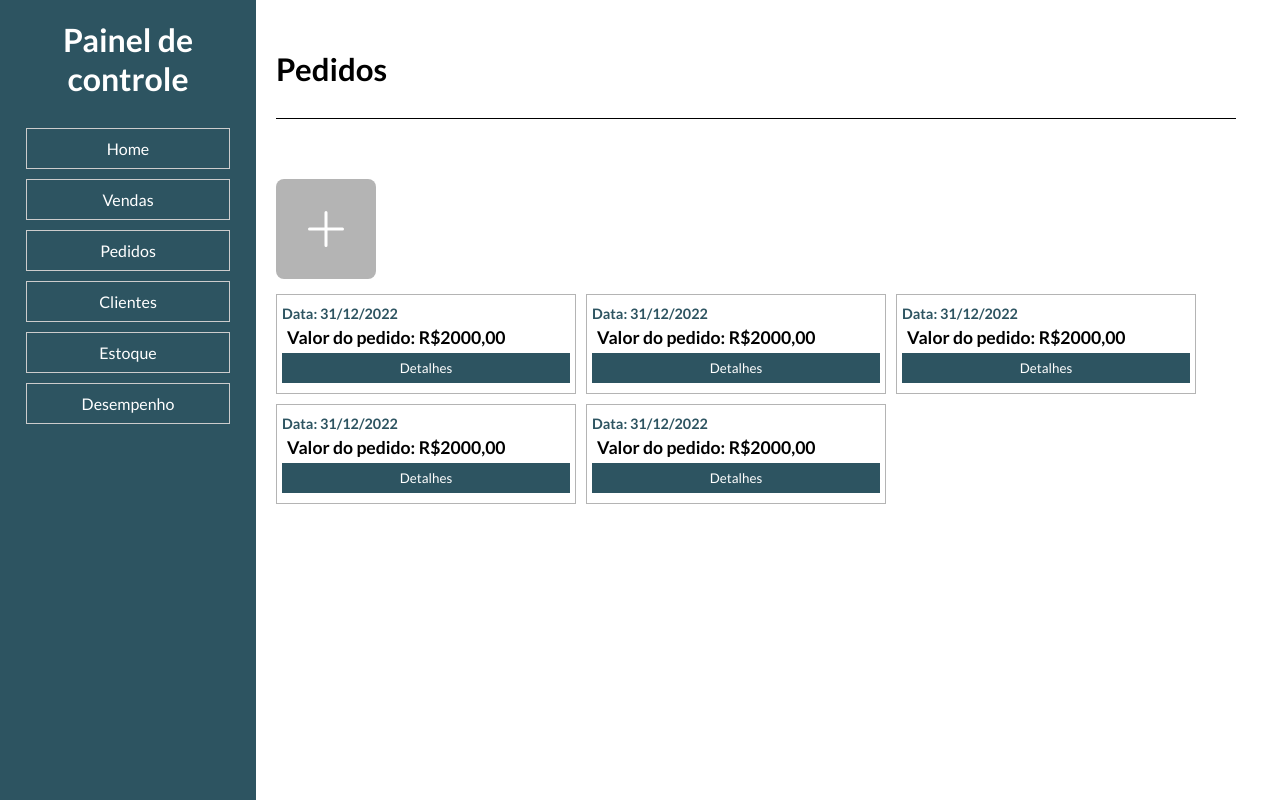
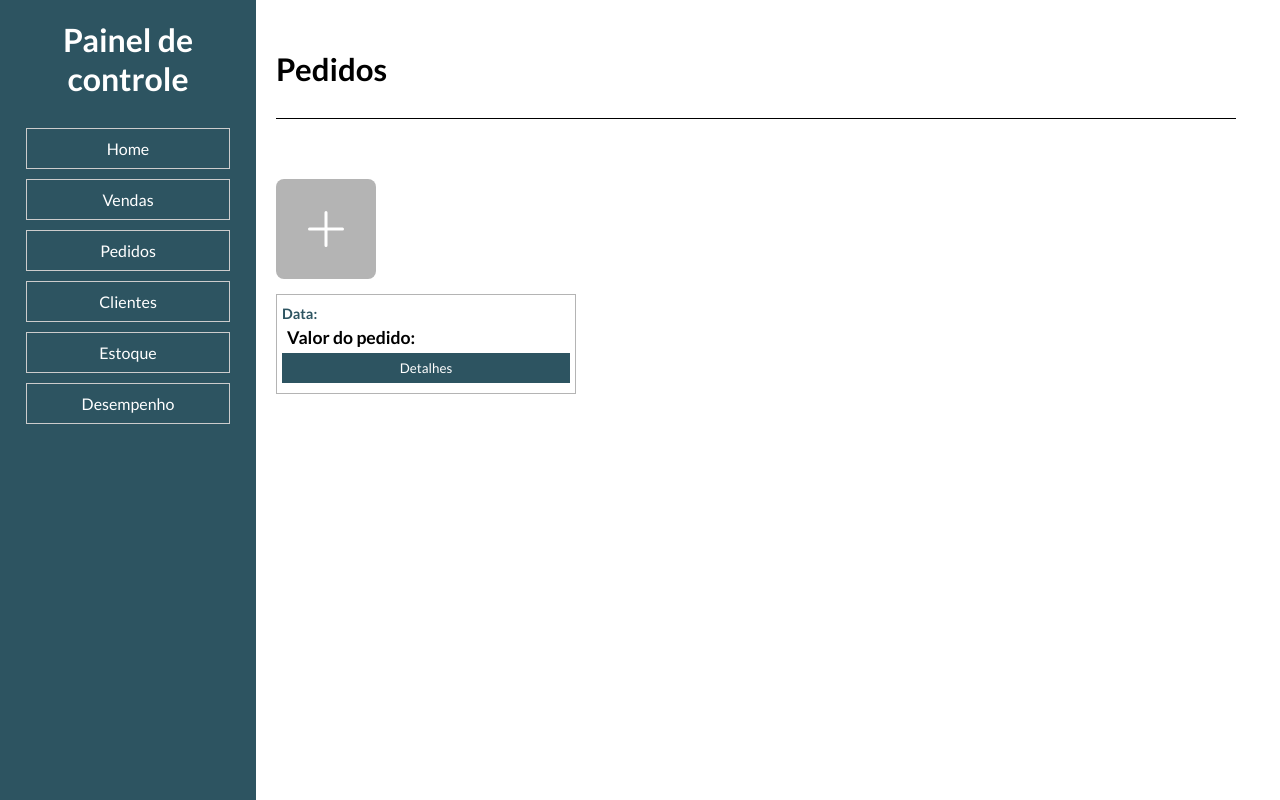
Before and after one commit to heitor2002/gerenciador-de-vendas, a React (Vite) app: page /requests in a window 1280 px wide. Built offline with nearby package versions, Linux system fonts and the light colour scheme.

Commit message:
feat: Conclusão de pedido e single card.

```diff
--- a/data/db.json
+++ b/data/db.json
@@ -88,15 +88,25 @@
   ],
   "requests": [
     {
-      "id": 1,
-      "dateRequest": "04/01/2023",
-      "listRequest": [
+      "dateRequest": "11/1/2023",
+      "productsList": [
         {
-          "productName": "Jeitosinho Amarelo",
-          "price": 19,
-          "quantity": 3
+          "productName": "Jeitosinho Rosa",
+          "productPrice": "19",
+          "productQuantity": "20"
+        },
+        {
+          "productName": "Saladeira",
+          "productPrice": "50",
+          "productQuantity": "3"
+        },
+        {
+          "productName": "Eco Tupper",
+          "productPrice": "20",
+          "productQuantity": "10"
         }
-      ]
+      ],
+      "id": 1
     }
   ]
 }
--- a/src/components/Requests.jsx
+++ b/src/components/Requests.jsx
@@ -1,5 +1,6 @@
 import { BsPlusLg } from "react-icons/bs";
 import { Link } from "react-router-dom";
+import CardRequest from "./box-components/CardRequest";
 
 const Requests = () => {
   return (
@@ -15,41 +16,7 @@ const Requests = () => {
             </button>
           </Link>
           <div className="all-requests">
-            <div className="single-request">
-              <h3>Data: 31/12/2022</h3>
-              <h2>Valor do pedido: R$2000,00</h2>
-              <Link to={"/requests/:id"}>
-                <button>Detalhes</button>
-              </Link>
-            </div>
-            <div className="single-request">
-              <h3>Data: 31/12/2022</h3>
-              <h2>Valor do pedido: R$2000,00</h2>
-              <Link to={"/requests/:id"}>
-                <button>Detalhes</button>
-              </Link>
-            </div>
-            <div className="single-request">
-              <h3>Data: 31/12/2022</h3>
-              <h2>Valor do pedido: R$2000,00</h2>
-              <Link to={"/requests/:id"}>
-                <button>Detalhes</button>
-              </Link>
-            </div>
-            <div className="single-request">
-              <h3>Data: 31/12/2022</h3>
-              <h2>Valor do pedido: R$2000,00</h2>
-              <Link to={"/requests/:id"}>
-                <button>Detalhes</button>
-              </Link>
-            </div>
-            <div className="single-request">
-              <h3>Data: 31/12/2022</h3>
-              <h2>Valor do pedido: R$2000,00</h2>
-              <Link to={"/requests/:id"}>
-                <button>Detalhes</button>
-              </Link>
-            </div>
+            <CardRequest />
           </div>
         </div>
       </div>
--- /dev/null
+++ b/src/components/box-components/CardRequest.jsx
@@ -0,0 +1,17 @@
+import { Link } from "react-router-dom";
+
+const CardRequest = (props) => {
+  return (
+    <>
+      <div className="single-request">
+        <h3>Data: {props.dateRequest}</h3>
+        <h2>Valor do pedido: {props.addedValue}</h2>
+        <Link to={"/requests/:"+ props.id}>
+          <button>Detalhes</button>
+        </Link>
+      </div>
+    </>
+  );
+};
+
+export default CardRequest;
--- a/src/components/box-components/FormNewRequest.jsx
+++ b/src/components/box-components/FormNewRequest.jsx
@@ -1,11 +1,25 @@
 import { useState } from "react";
 import { IoMdClose } from "react-icons/io";
+import { useNavigate } from "react-router-dom";
 
 const FormNewRequest = () => {
   const [productName, setProductName] = useState("");
   const [productPrice, setProductPrice] = useState(null);
   const [productQuantity, setProductQuantity] = useState(null);
   const [productsList, setProductsList] = useState([]);
+  const [dateRequest, setDateRequest] = useState(function () {
+    var day;
+    var month;
+    var year;
+    const createDate = new Date();
+    day = createDate.getDate();
+    month = createDate.getMonth() + 1;
+    year = createDate.getFullYear();
+    var updateDate = `${day}/${month}/${year}`;
+    return updateDate;
+  });
+
+  const navigate = useNavigate();
 
   const handleListProduct = (e) => {
     e.preventDefault();
@@ -20,6 +34,19 @@ const FormNewRequest = () => {
         (item) => item.productName !== singleProduct.productName
       )
     );
+  };
+
+  const handleSubmitRequest = () => {
+    const dataRequest = { dateRequest, productsList };
+    fetch("http://localhost:3000/requests", {
+      method: "Post",
+      headers: {
+        "Content-Type": "application/json",
+      },
+      body: JSON.stringify(dataRequest),
+    }).then(() => {
+      navigate("/requests")
+    });
   };
 
   return (
@@ -52,6 +79,7 @@ const FormNewRequest = () => {
           <input type="submit" value={"Enviar"} />
         </form>
       </div>
+
       <div className="container-requests">
         <table>
           <tr>
@@ -84,13 +112,12 @@ const FormNewRequest = () => {
             );
           })}
         </table>
-
       </div>
       {productsList.length !== 0 && (
-          <button className="send-request" onClick={() => console.log(productsList)}>
-            Concluir pedido
-          </button>
-        )}
+        <button className="send-request" onClick={() => handleSubmitRequest()}>
+          Concluir pedido
+        </button>
+      )}
     </>
   );
 };
```
